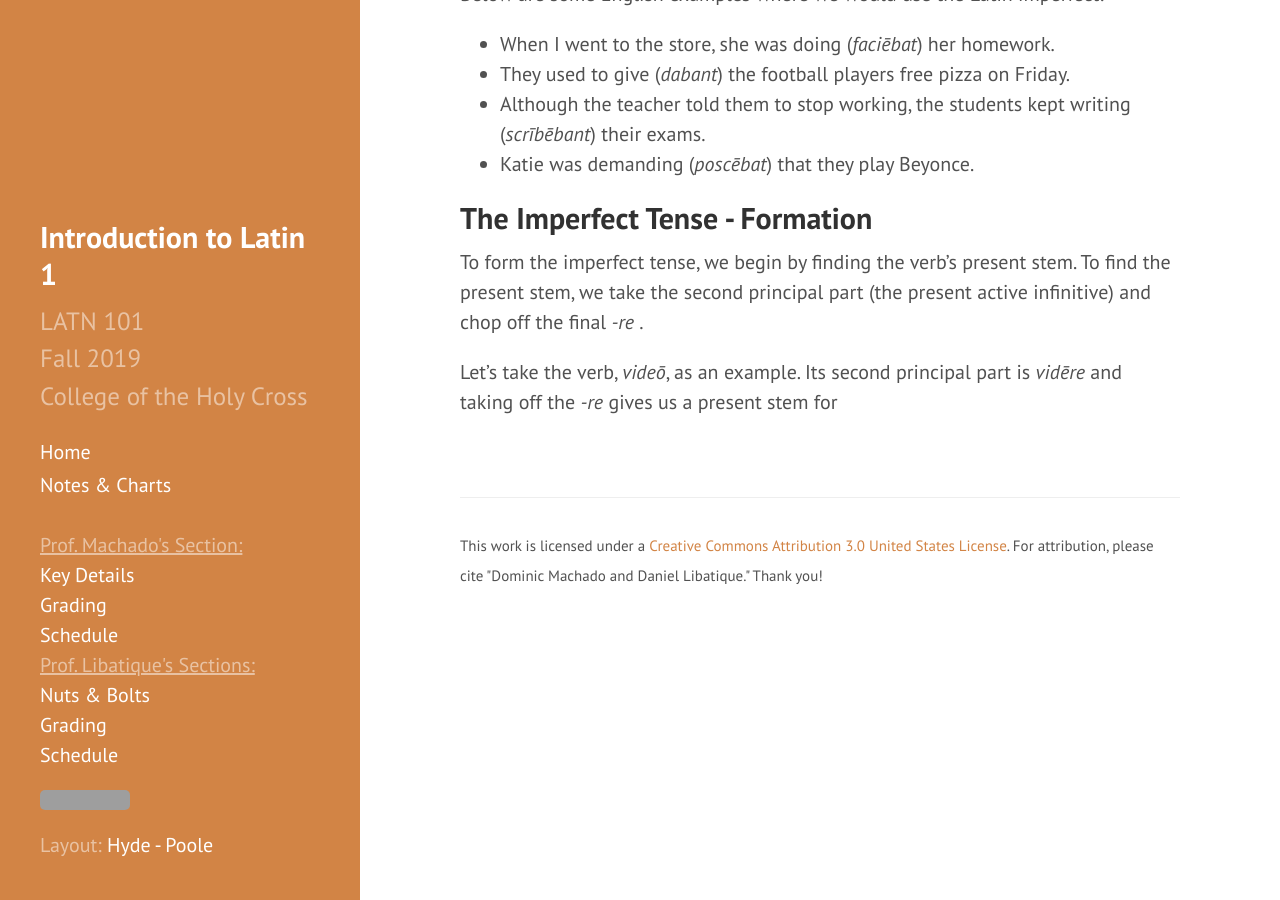
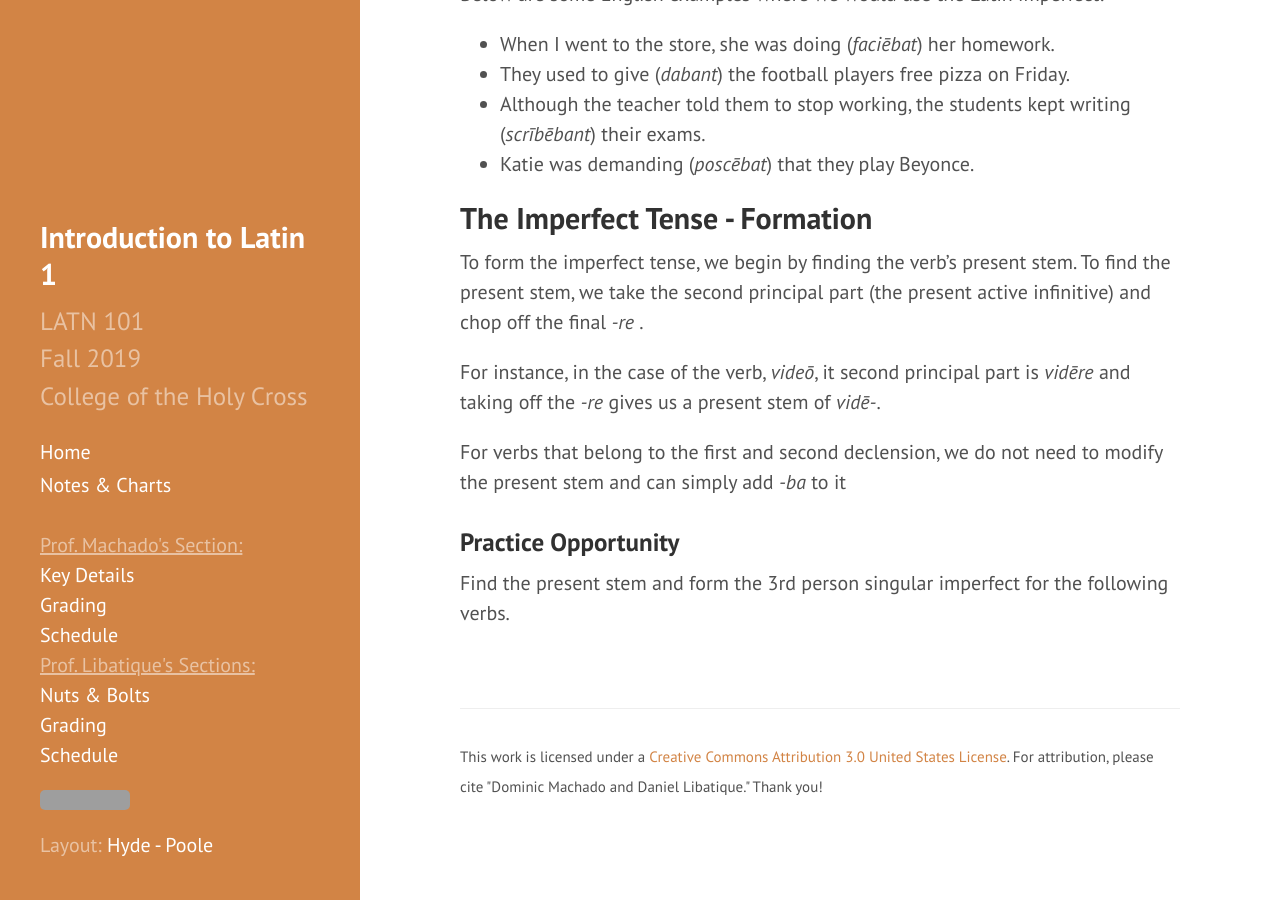
Before and after one commit to DLibatique/LATN102-S20, a Jekyll site: the page built from notes/module-2.md, in a window 1280 px wide and 900 px high, scrolled down 518 px. Built offline with Jekyll 4.4.1, drawn with Linux system fonts in a browser that asks for light colours; grey boxes are pictures that could not be loaded.

Commit message:
Additional changes

```diff
--- a/notes/module-2.md
+++ b/notes/module-2.md
@@ -22,4 +22,10 @@ Below are some English examples where we would use the Latin imperfect:
 
 To form the imperfect tense, we begin by finding the verb's present stem. To find the present stem, we take the second principal part (the present active infinitive) and chop off the final *-re* .
 
-Let's take the verb, *videō*, as an example. Its second principal part is *vidēre* and taking off the *-re* gives us a present stem for
+For instance, in the case of the verb, *videō*, it second principal part is *vidēre* and taking off the *-re* gives us a present stem of *vidē-*.
+
+For verbs that belong to the first and second declension, we do not need to modify the present stem and can simply add *-ba* to it
+
+### Practice Opportunity
+
+Find the present stem and form the 3rd person singular imperfect for the following verbs.
```
